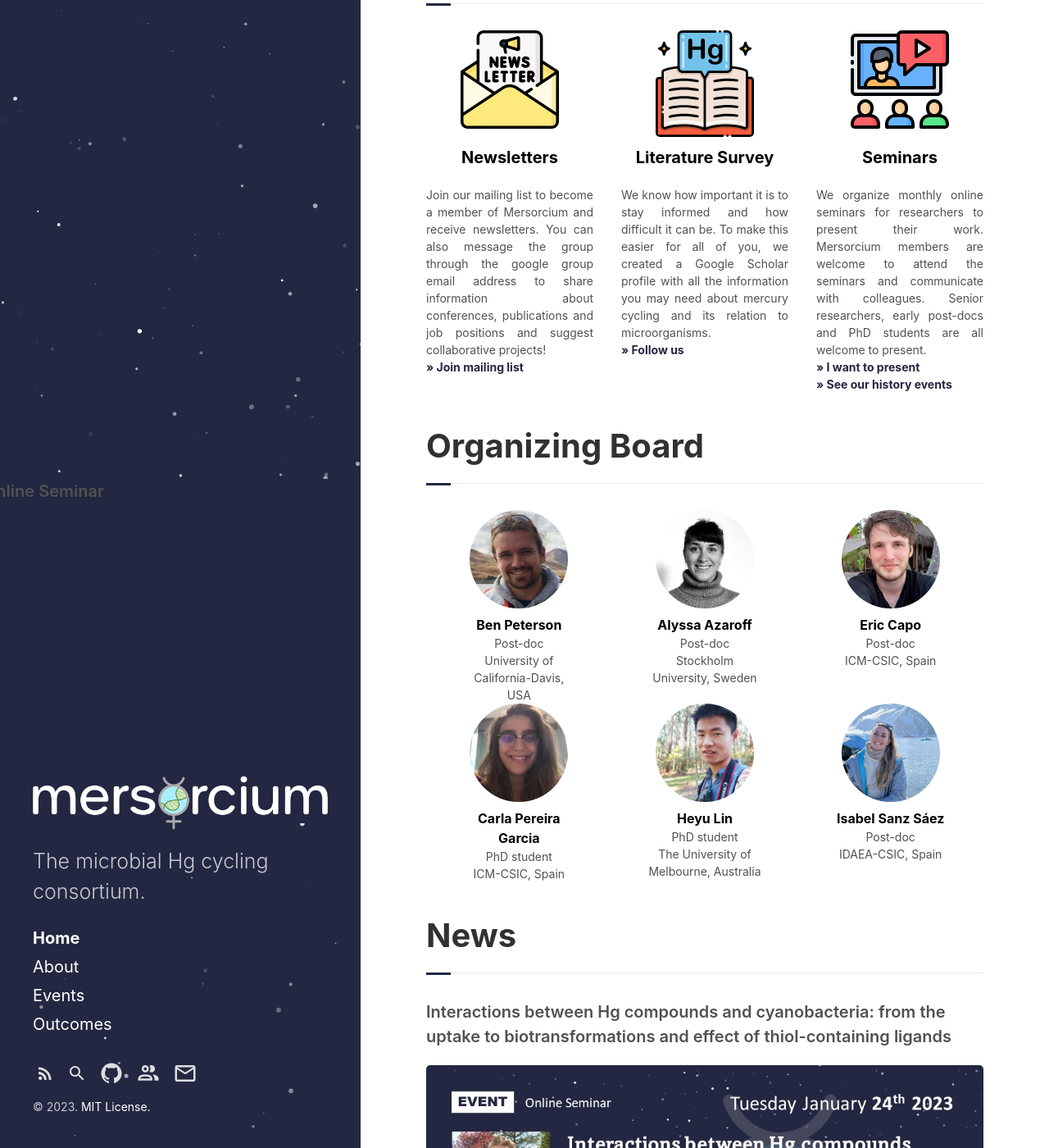
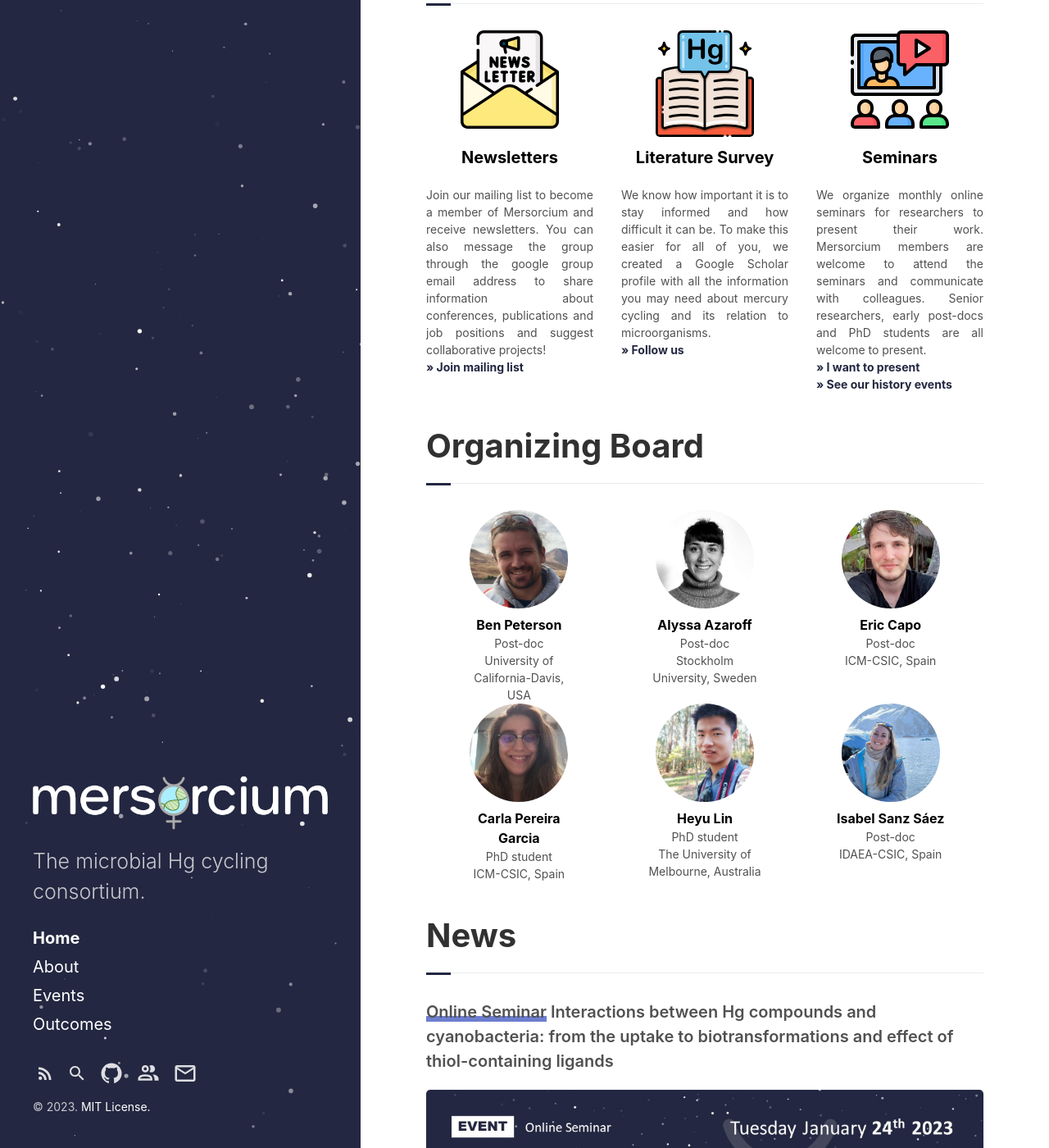
Before and after one commit to Mersorcium/mersorcium.github.io, a Jekyll site: the page built from index.html, in a window 1280 px wide and 1400 px high, scrolled down 326 px. Shown: the whole window at 82% size. Built offline with Jekyll 4.4.1, drawn with Linux system fonts in a browser that asks for light colours; the list of posts is cut into pages by our own code.

Commit message:
hightlight seminar type

```diff
--- a/assets/css/main.scss
+++ b/assets/css/main.scss
@@ -202,20 +202,9 @@ $sidebar-width: 22rem;
 }
 
 span.newstype {
-    position: relative;
+    background: linear-gradient(180deg,rgba(255,255,255,0) 70%, #6D7ECF 50%);
 }
 
-span.newstype {
-    background-color: #232741;
-    content: " ";
-    height: 30%;
-    position: absolute;
-    left: 0;
-    margin-left: -1rem;
-    top: 65%;
-    width: calc(100% + 2.75rem);
-    z-index: -1;
-}
 
 @media (min-width: $large-breakpoint) {
 
```
